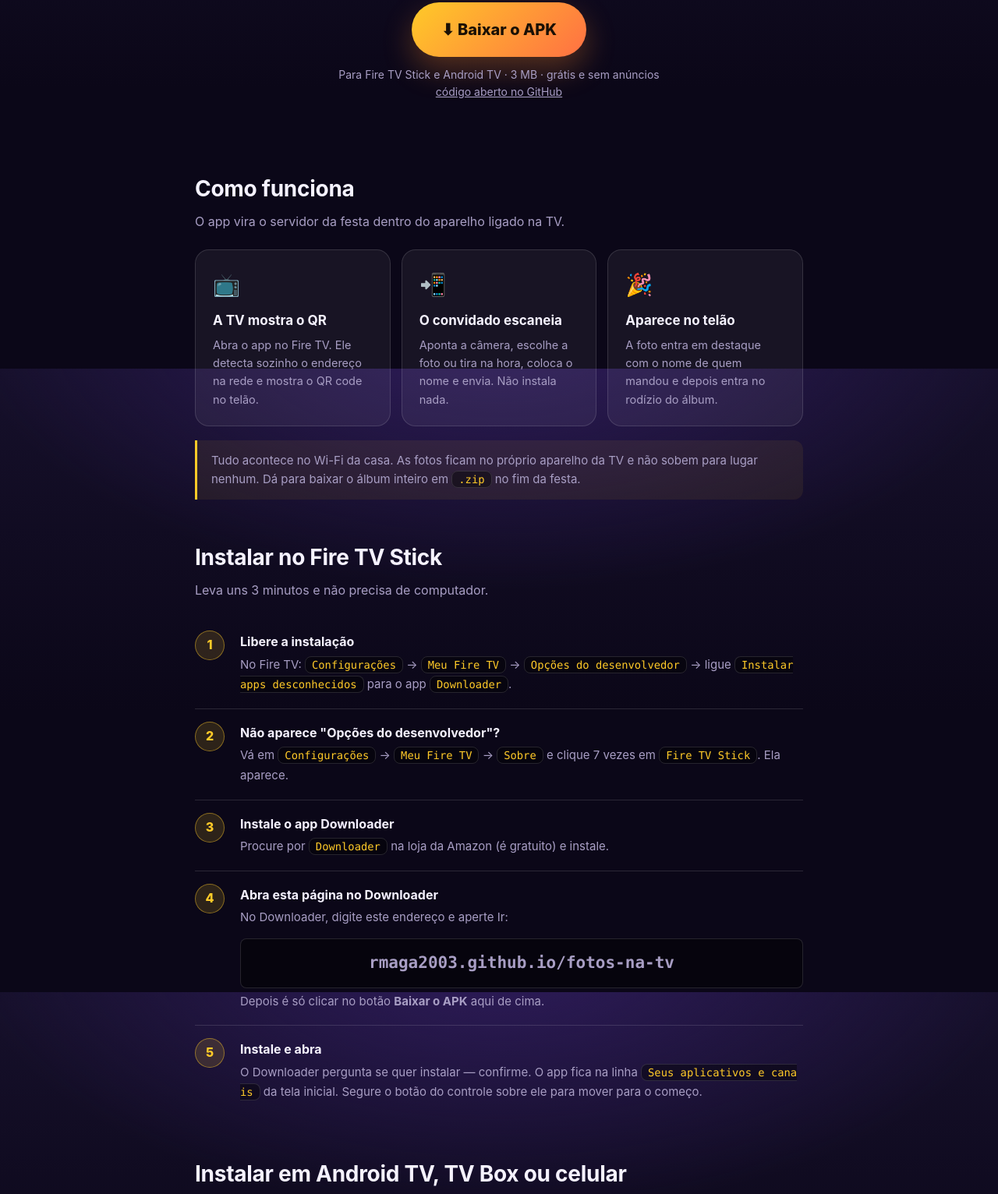
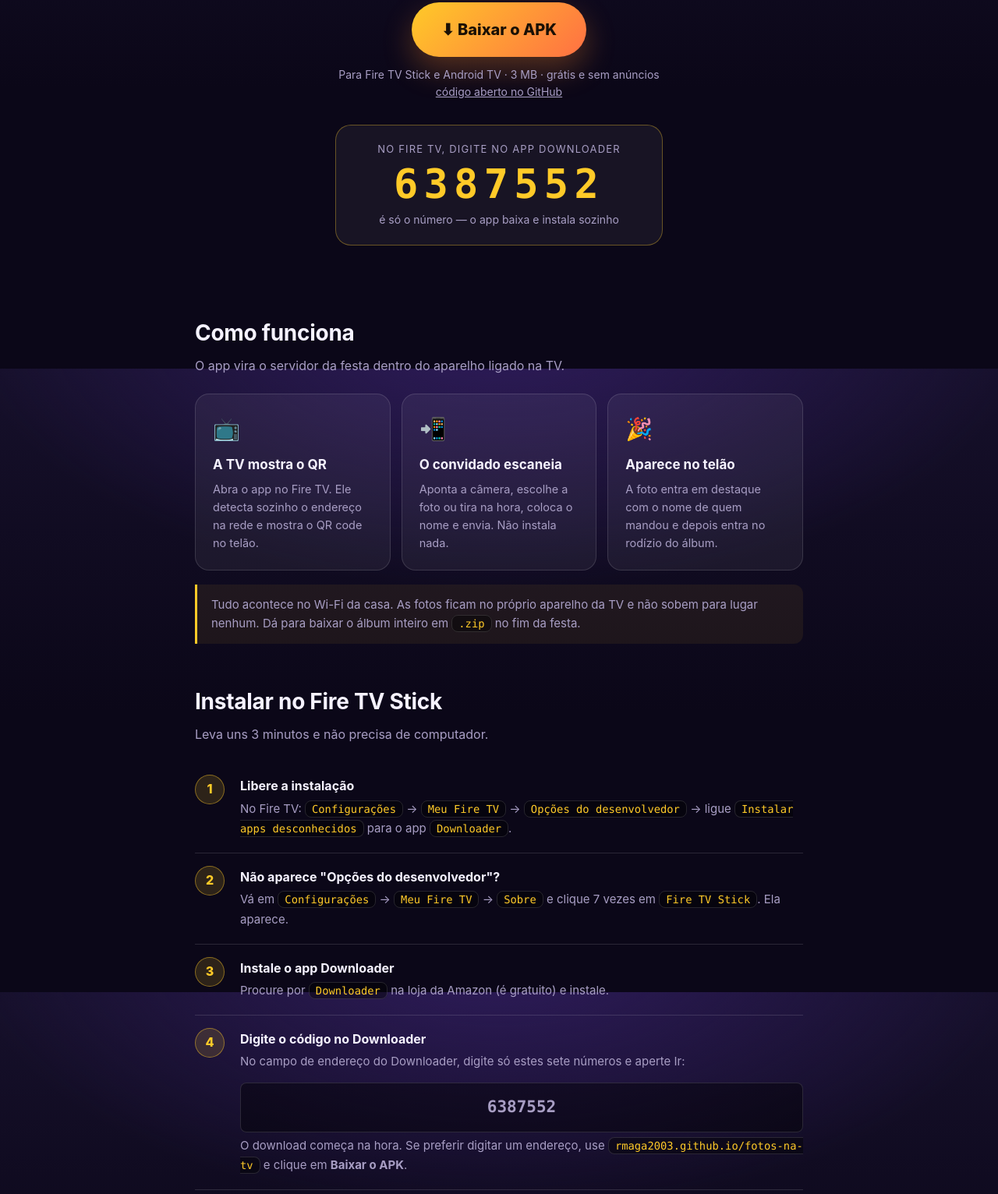
Before and after one commit to rmaga2003/fotos-na-tv, a plain HTML site: page docs/index.html in a window 1280 px wide. Shown: the part 327-1859 px from the top of the page at 78% size. Drawn offline with Linux system fonts and the light colour scheme.

Commit message:
docs: fixar o codigo 6387552 do Downloader
Instalar no Fire TV agora e digitar sete numeros no Downloader, em vez de
uma URL inteira com o controle remoto. O atalho aponta para a release
"latest", entao continua valendo nas proximas versoes - inclusive as notas
de release ja saem com ele.

Co-Authored-By: Claude Opus 5 (1M context) <noreply@anthropic.com>

```diff
--- a/docs/index.html
+++ b/docs/index.html
@@ -56,6 +56,23 @@
   .download:hover { transform: translateY(-2px); }
   .cta .sub { color: var(--muted); font-size: 14px; margin-top: 12px; }
   .cta .sub a { color: var(--muted); }
+
+  .codebox {
+    max-width: 420px; margin: 30px auto 0; padding: 20px 24px;
+    border-radius: 20px; background: var(--card);
+    border: 1px solid rgba(255,202,40,.35);
+  }
+  .codebox .k {
+    font-size: 13px; text-transform: uppercase; letter-spacing: .09em;
+    color: var(--muted);
+  }
+  .codebox .v {
+    font-size: clamp(38px, 9vw, 52px); font-weight: 800; letter-spacing: .14em;
+    color: var(--accent); line-height: 1.15; margin: 6px 0 4px;
+    font-family: ui-monospace, SFMono-Regular, Menlo, Consolas, monospace;
+  }
+  .codebox .s { font-size: 14px; color: var(--muted); }
+  .codebox .s b { color: var(--text); font-weight: 600; }
 
   /* ---------- seções ---------- */
   section { margin-top: 52px; }
@@ -138,6 +155,12 @@
         Para Fire TV Stick e Android TV · 3 MB · grátis e sem anúncios<br>
         <a href="https://github.com/rmaga2003/fotos-na-tv">código aberto no GitHub</a>
       </div>
+
+      <div class="codebox">
+        <div class="k">No Fire TV, digite no app Downloader</div>
+        <div class="v">6387552</div>
+        <div class="s">é só o número — o app baixa e instala sozinho</div>
+      </div>
     </div>
   </header>
 
@@ -191,11 +214,12 @@
         <span>Procure por <code>Downloader</code> na loja da Amazon (é gratuito) e instale.</span>
       </li>
       <li>
-        <strong>Abra esta página no Downloader</strong>
+        <strong>Digite o código no Downloader</strong>
         <span>
-          No Downloader, digite este endereço e aperte Ir:
-          <span class="url big">rmaga2003.github.io/fotos-na-tv</span>
-          Depois é só clicar no botão <b>Baixar o APK</b> aqui de cima.
+          No campo de endereço do Downloader, digite só estes sete números e aperte Ir:
+          <span class="url big">6387552</span>
+          O download começa na hora. Se preferir digitar um endereço, use
+          <code>rmaga2003.github.io/fotos-na-tv</code> e clique em <b>Baixar o APK</b>.
         </span>
       </li>
       <li>
@@ -283,10 +307,15 @@
     </details>
 
     <details>
-      <summary>Não consigo atualizar o app</summary>
+      <summary>Como atualizo para uma versão nova?</summary>
       <p>
-        Se você instalou uma versão antiga assinada com outra chave, desinstale antes
-        de instalar a nova.
+        O código <code>6387552</code> sempre entrega a versão mais recente — basta
+        digitá-lo de novo no Downloader e instalar por cima. Não precisa de código novo
+        a cada atualização.
+      </p>
+      <p>
+        A única exceção: se você instalou uma versão antiga assinada com outra chave,
+        o Android recusa a instalação. Aí desinstale antes.
       </p>
     </details>
 
```
Also changed, not shown: .github/workflows/build-apk.yml, README.md.
